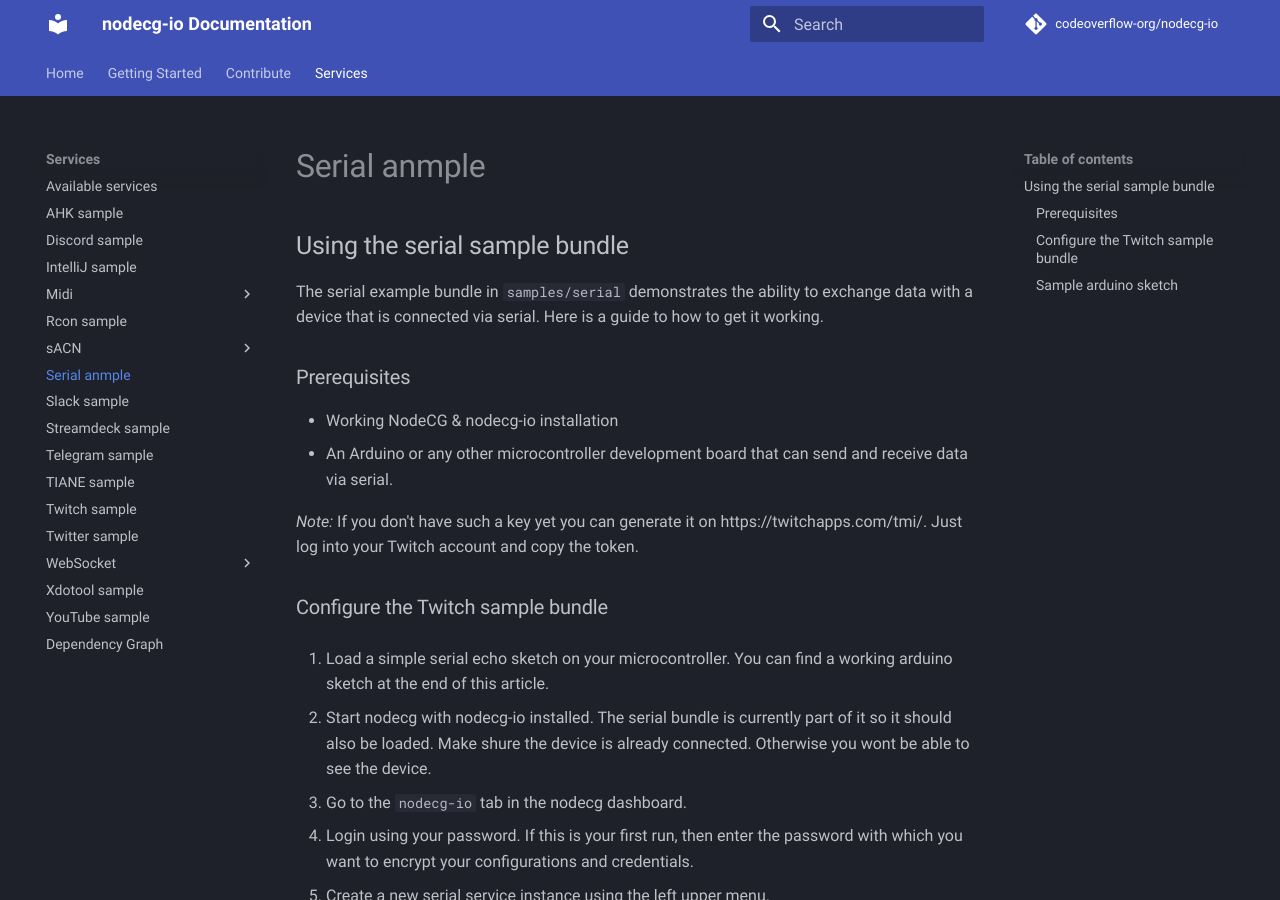
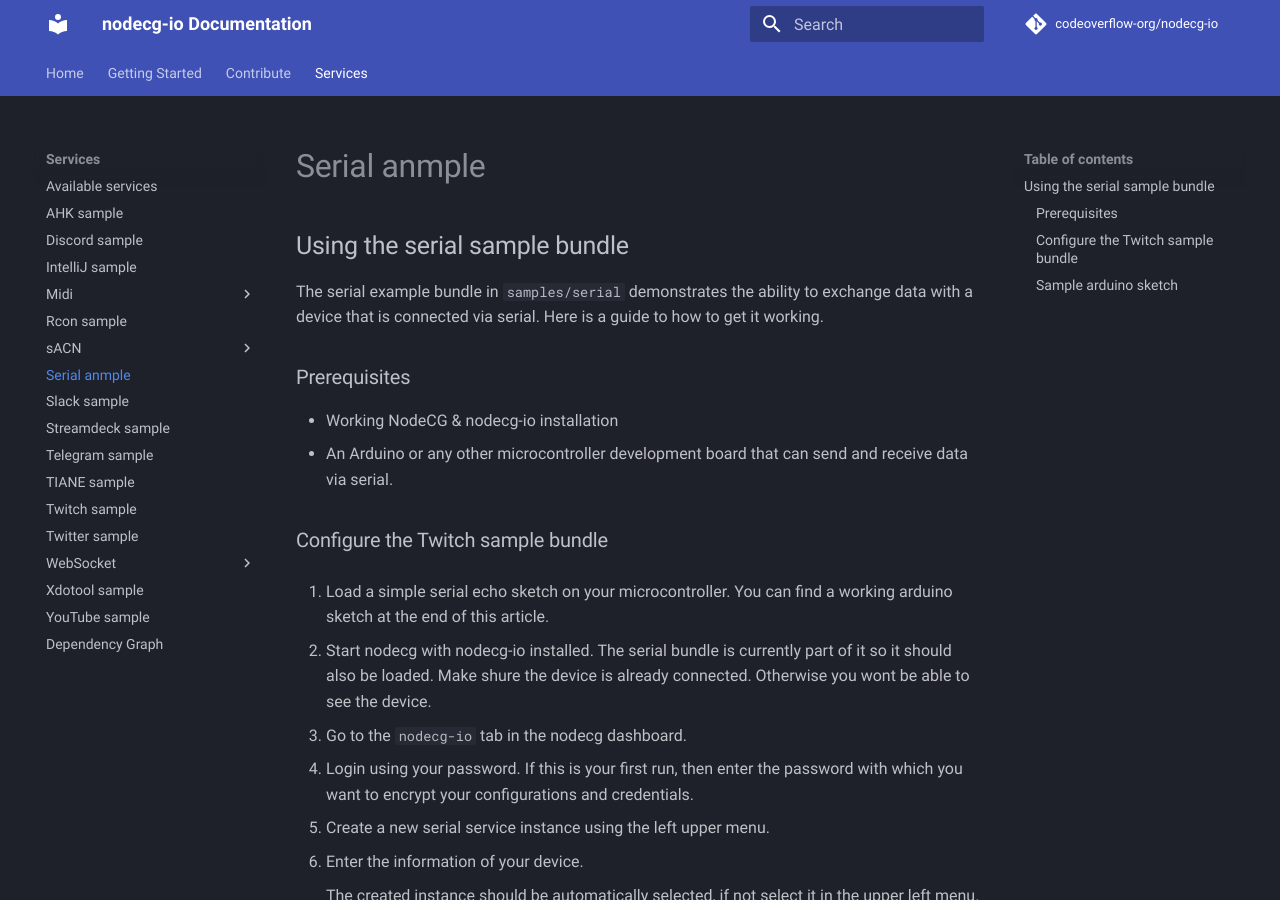
Before and after one commit to codeoverflow-org/nodecg-io-docs, an MkDocs documentation site: the page built from docs/samples/serial.md, in a window 1280 px wide and 900 px high. Built offline with MkDocs 1.6.1 and Material for MkDocs 9.7.7, drawn with Linux system fonts in a browser that asks for light colours; comment, search, counter and statistics services are not loaded.

Commit message:
Update docs/samples/serial.md
Co-authored-by: Daniel Huber <daniel.hub@outlook.de>

```diff
--- a/docs/samples/serial.md
+++ b/docs/samples/serial.md
@@ -6,8 +6,6 @@
 
 -   Working NodeCG & nodecg-io installation
 -   An Arduino or any other microcontroller development board that can send and receive data via serial.
-
-_Note:_ If you don't have such a key yet you can generate it on https://twitchapps.com/tmi/. Just log into your Twitch account and copy the token.
 
 ### Configure the Twitch sample bundle
 
```
